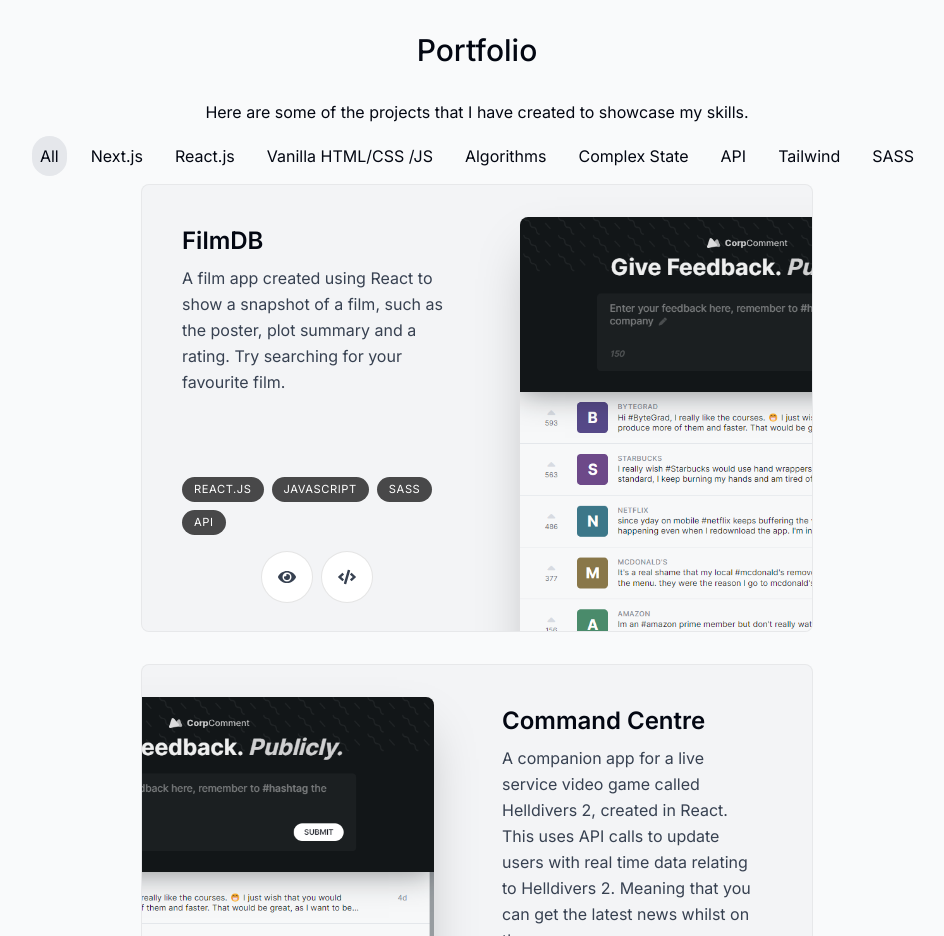
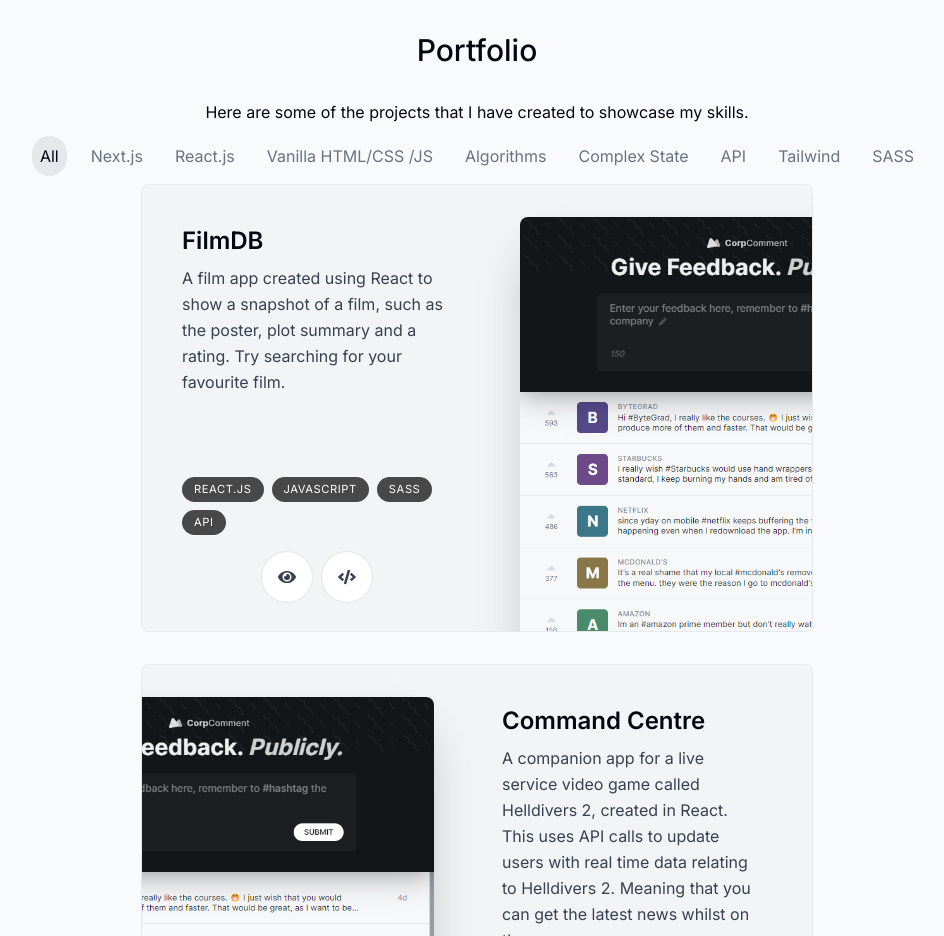
Before and after one commit to jamiehitchcock/Portfolio, a Next.js app: page / in a window 1280 px wide. Shown: the part 3580-4516 px from the top of the page, without its empty margins (163-1107 px from the left). Built offline with nearby package versions, Linux system fonts and the light colour scheme.

Commit message:
Portfolio Filter Hover Effect

```diff
--- a/components/portfolio.tsx
+++ b/components/portfolio.tsx
@@ -56,7 +56,7 @@
 
       {/* filter buttons on desktop */}
       <div className="hidden md:block">
-        <ul className="flex flex-wrap gap-4 my-2">
+        <ul className="flex flex-wrap gap-4 my-2 text-gray-500">
           <button
             className={clsx("hover:text-gray-950 p-2 rounded-full", {
               "bg-gray-200 text-gray-950": technology === "All",
```
